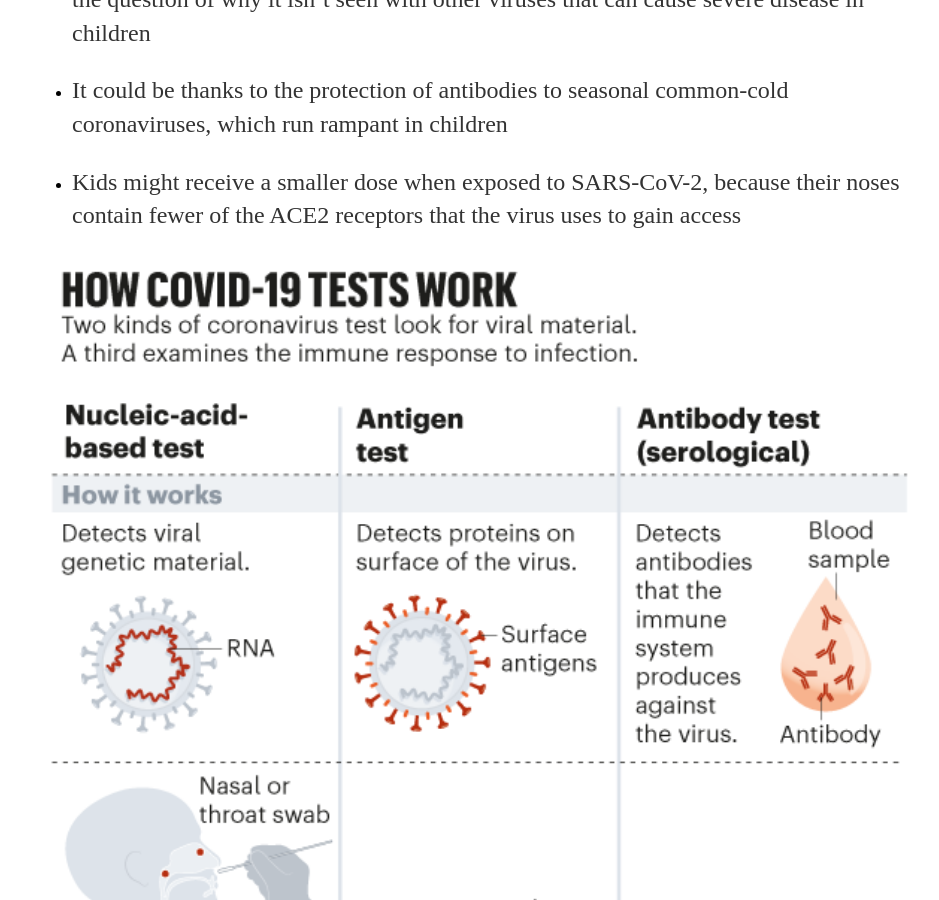
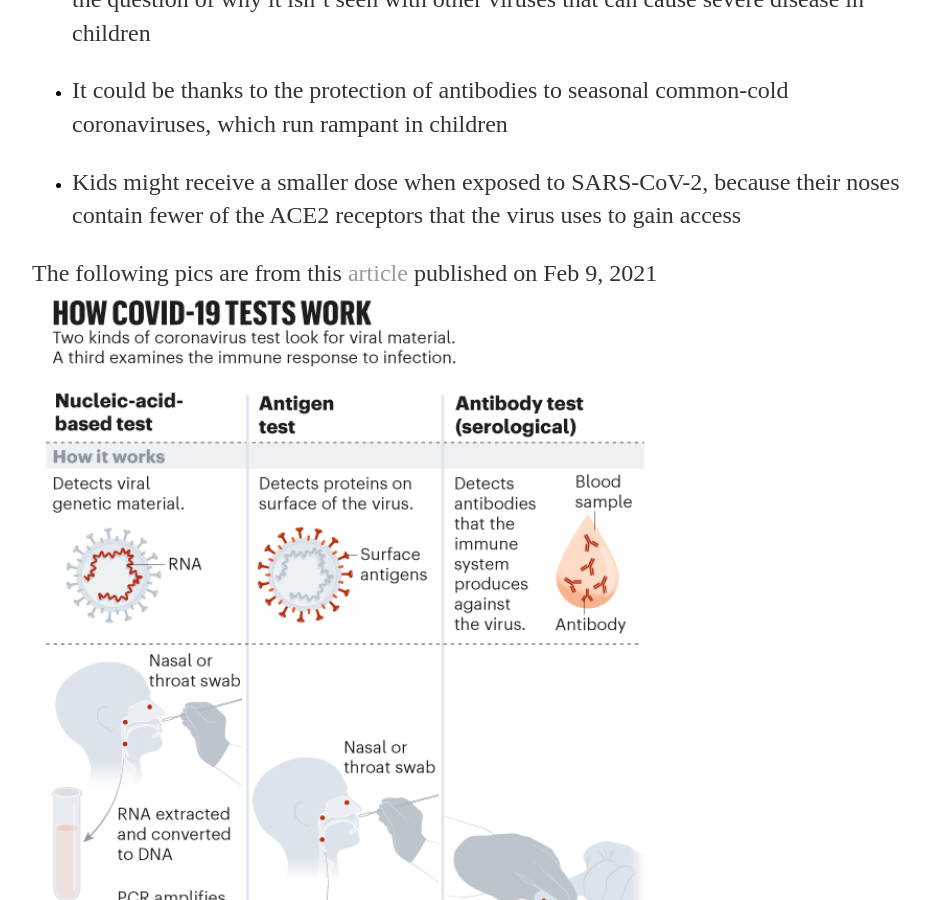
Before and after one commit to raghavchhetri/raghavchhetri.github.io, a Jekyll site: the page built from _posts/2020-11-17-immune-system-cheat-sheet.md, in a window 1280 px wide and 900 px high, scrolled down 2177 px. Shown: the whole window, without its empty margins (160-1099 px from the left). Built offline with Jekyll 4.4.1, drawn with Linux system fonts in a browser that asks for light colours; comment, search, counter and statistics services are not loaded.

Commit message:
Update 2020-11-17-immune-system-cheat-sheet.md

```diff
--- a/_posts/2020-11-17-immune-system-cheat-sheet.md
+++ b/_posts/2020-11-17-immune-system-cheat-sheet.md
@@ -56,5 +56,6 @@ The source of children’s immune advantage is thought to arise from one — or
 
 * Kids might receive a smaller dose when exposed to SARS-CoV-2, because their noses contain fewer of the ACE2 receptors that the virus uses to gain access
 
-<img src="/pics/covid-tests.png" alt="Covid tests" style="height:100%; width:100%; object-fit:contain" class="inline"/>
-<img src="/pics/covid-viral-load.png" alt="Covid viral load" style="height:100%; width:100%; object-fit:contain" class="inline"/>
+The following pics are from this [article](https://www.nature.com/articles/d41586-021-00332-4?utm_source=Nature+Briefing&utm_campaign=0da5e44231-briefing-dy-20210209&utm_medium=email&utm_term=0_c9dfd39373-0da5e44231-44050045) published on Feb 9, 2021
+<img src="/pics/covid-tests.png" alt="Covid tests" style="height:70%; width:70%; object-fit:contain" class="inline"/>
+<img src="/pics/covid-viral-load.png" alt="Covid viral load" style="height:50%; width:50%; object-fit:contain" class="inline"/>
```
